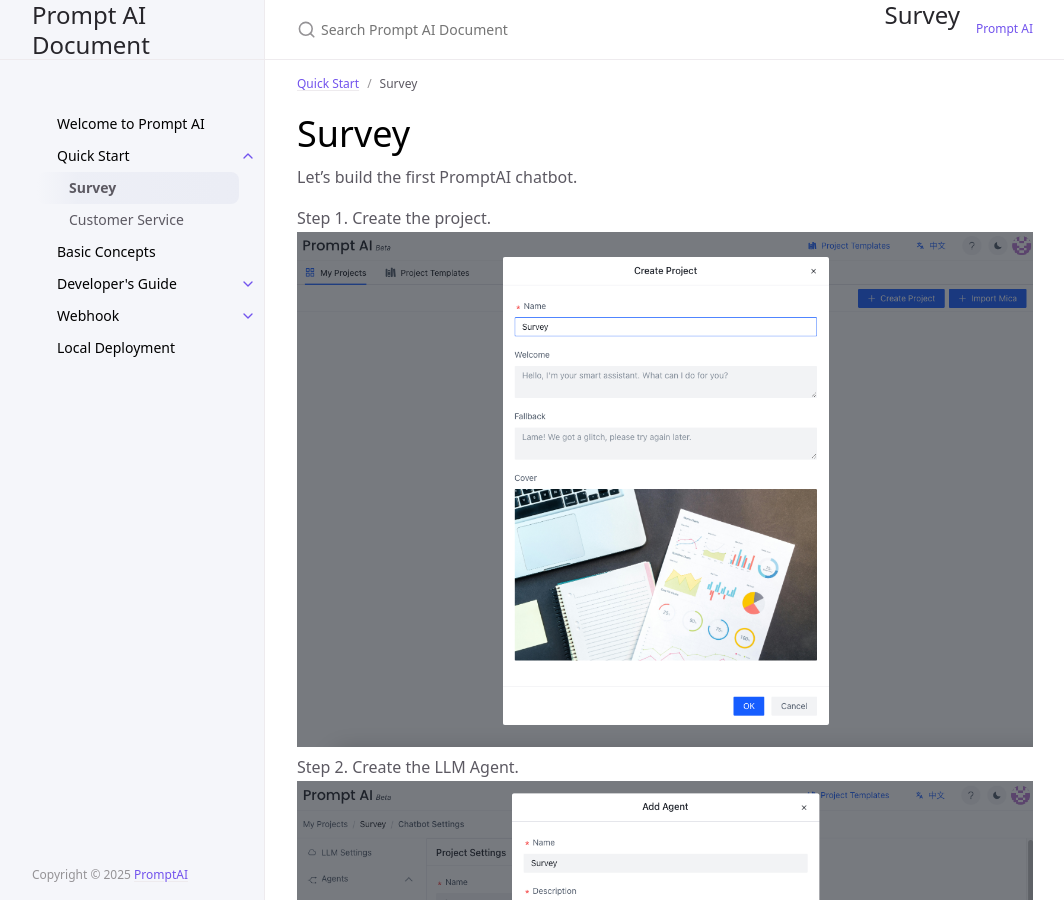
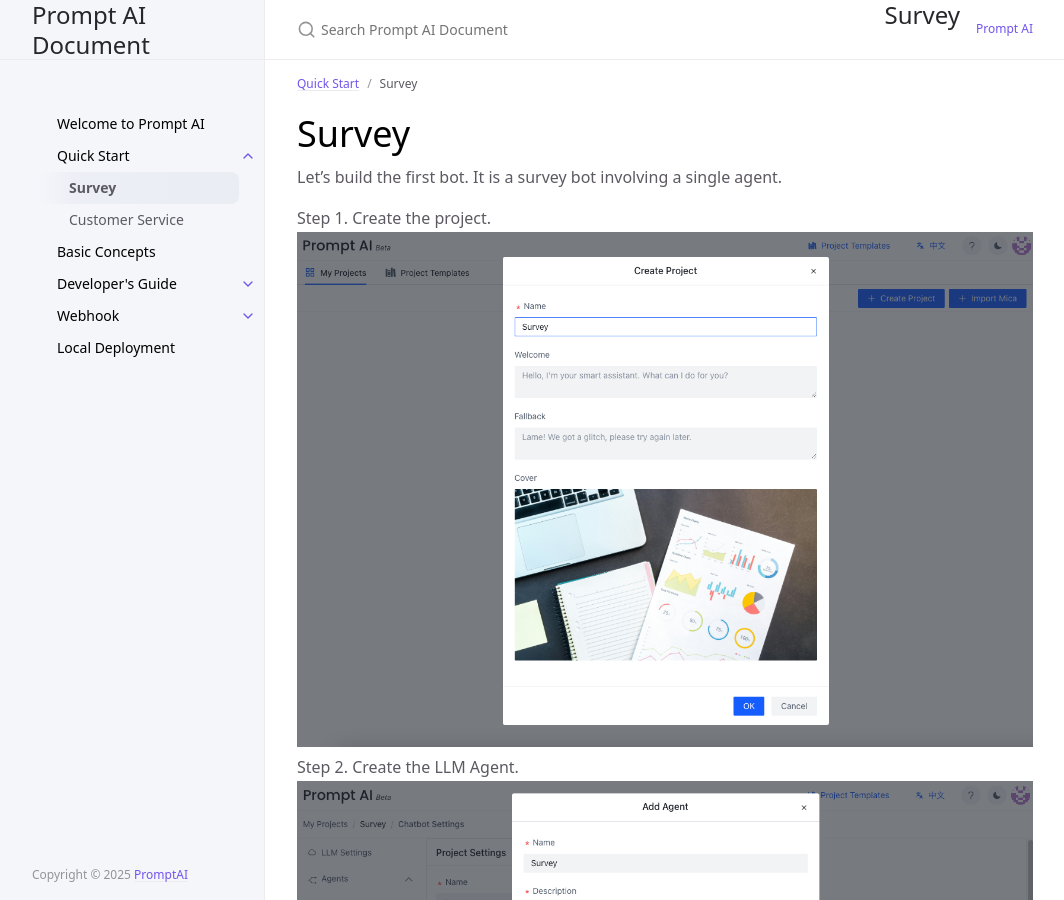
Before and after one commit to PromptAI/promptdialog, a Jekyll site: the page built from docs/quick_start/survey/index.md, in a window 1280 px wide and 900 px high. Shown: the whole window, without its empty margins (107-1171 px from the left). Built offline with Jekyll 4.4.1, drawn with Linux system fonts in a browser that asks for light colours; cached includes are drawn as plain includes.

Commit message:
Update index.md

```diff
--- a/docs/quick_start/survey/index.md
+++ b/docs/quick_start/survey/index.md
@@ -12,7 +12,7 @@ has_children: false
 <!-- PromptAI provides an intuitive conversation design tool for fast bot creation. It enable webhook calls, conversation history, as well as publishing as a web-embedded chatbot and a mobile chatbot. You have full control over response content. -->
 <!-- ## 快速开始  -->
 <!-- 以下是在云版本中创建第一个对话机器人的例子。（更多例子在[这里](/docs/examples/)可以查看） -->
-Let's build the first PromptAI chatbot.
+Let's build the first bot. It is a survey bot involving a single agent.
 <!-- Here is an example of creating the first chatbot in the cloud version. (Local version examples or more examples can be found [here](/docs/example/)) -->
 
 Step 1. Create the project.
```
